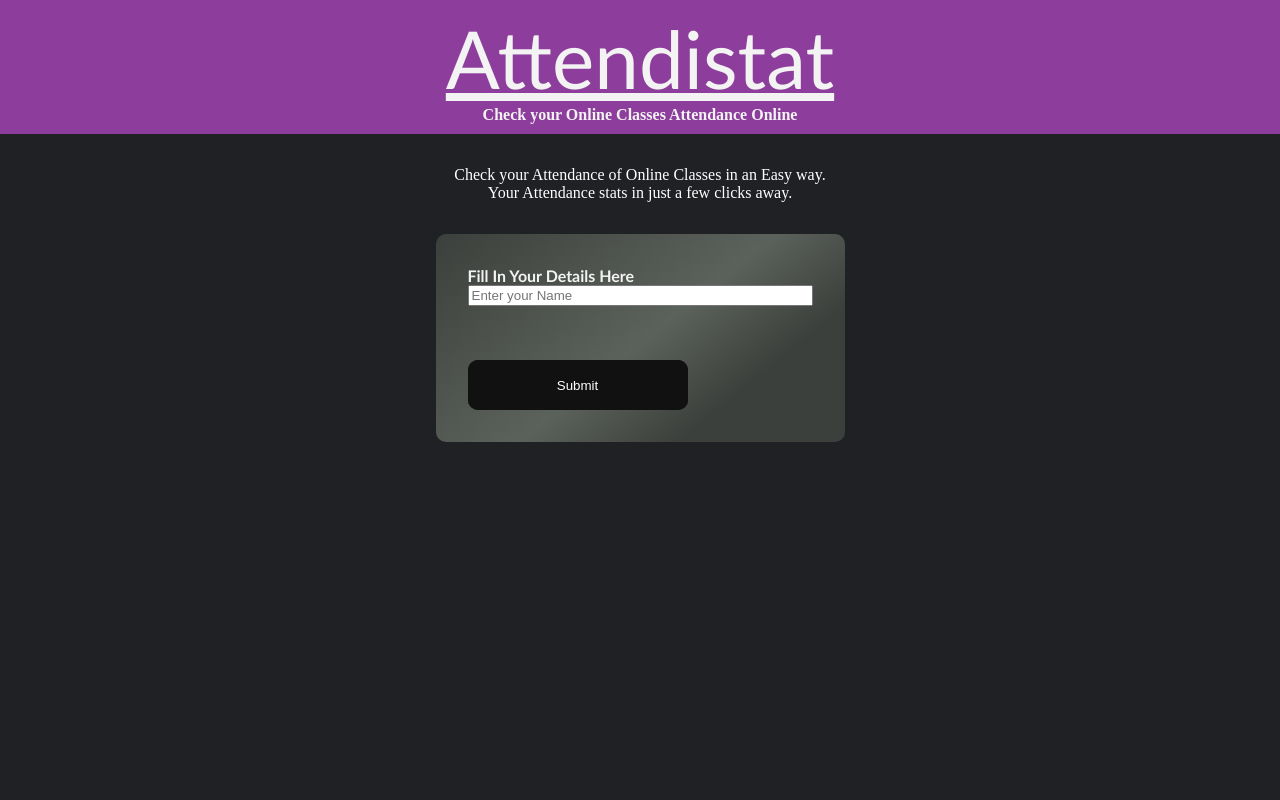
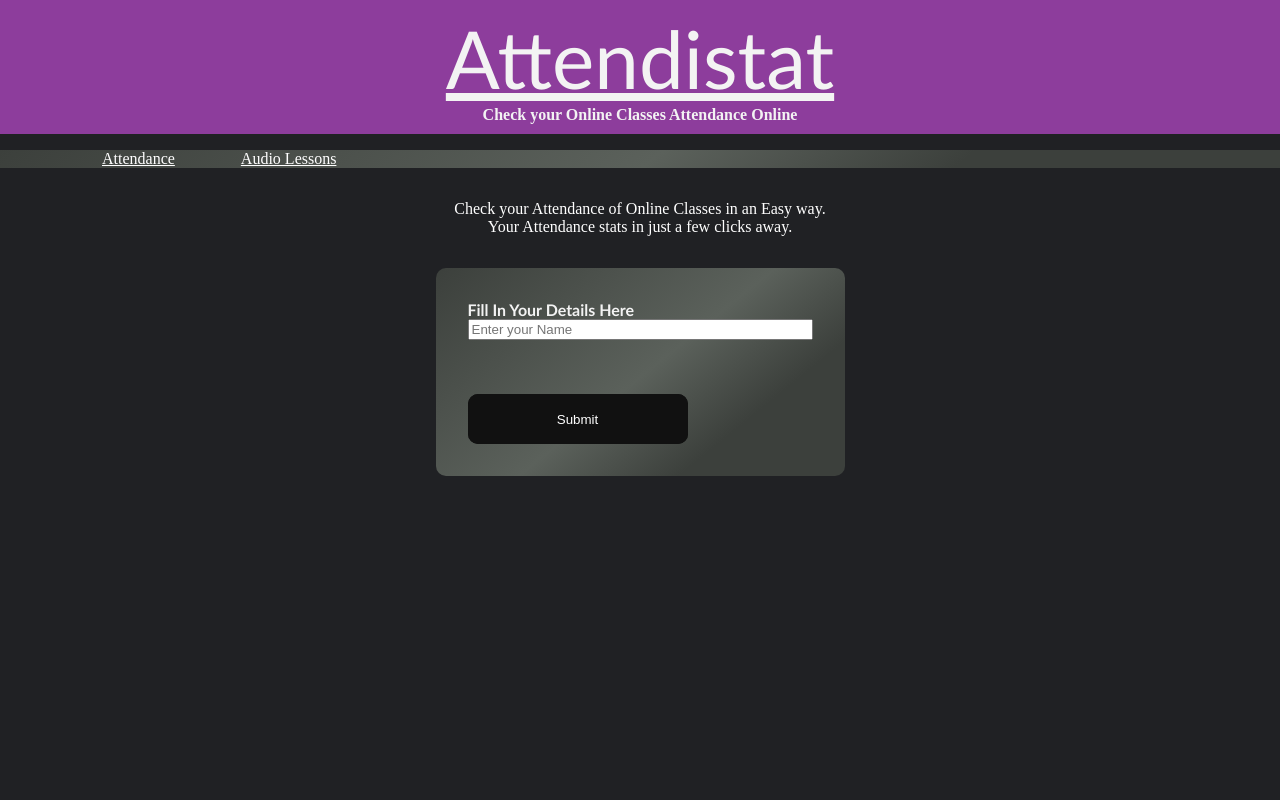
Before and after one commit to MartyMiniac/onlineClassWebsite, a Flask app: page / in a window 1280 px wide. Run offline with Flask 2, Linux system fonts and the light colour scheme.

Commit message:
added lessons integration to website

```diff
--- a/static/css/main.css
+++ b/static/css/main.css
@@ -126,3 +126,31 @@ h3 {
     #3b3636
     );
 }
+.ribbon{
+  position: relative;
+  width: 100%;
+  background-image: linear-gradient(
+    141deg,
+    #3c403c 0%,
+    #5b615b 51%,
+    #3c403c 75%
+  );
+  margin: 0;
+  padding: 0;
+}
+.ribbon a{
+  color: white;
+  transition: 0.5s;
+}
+.ribbon a:hover{
+  color: #d773e9;
+}
+.ribbon li{
+  display: inline-block;
+  list-style-type: none;
+  padding-left: 5%;
+}
+#homepage{
+  margin: 0;
+  padding: 0;
+}
--- a/templates/index.html
+++ b/templates/index.html
@@ -11,6 +11,14 @@
             </h4>
         </div>
     </span>
+    <div class="ribbon" id="topribbon">
+        <ul>
+            <li><a href="/">Attendance</a>
+            </li>
+            <li><a href="/getlessons">Audio Lessons</a>
+            </li>
+        </ul>
+    </div>
     <div id="details">
         <p class="info">
             Check your Attendance of Online Classes in an Easy way.
@@ -44,10 +52,12 @@
 <script>
 document.getElementById("topscroll").style.display="none";
 document.getElementById("details").style.display="none";
+document.getElementById("topribbon").style.display="none";
 document.getElementById("class").style.display="none";
 document.getElementById("sections").style.display="none";
 document.getElementById("form").style.display="none";
 $('#topscroll').fadeIn(500);
+$('#topribbon').fadeIn(600);
 $('#details').delay(250).fadeIn(400);
 $('#form').delay(500).fadeIn(400);
 function checkclass(e) {
```
Also changed, not shown: templates/lessons.html (+13 -0 lines), templates/showattendance.html (+10 -0 lines).
